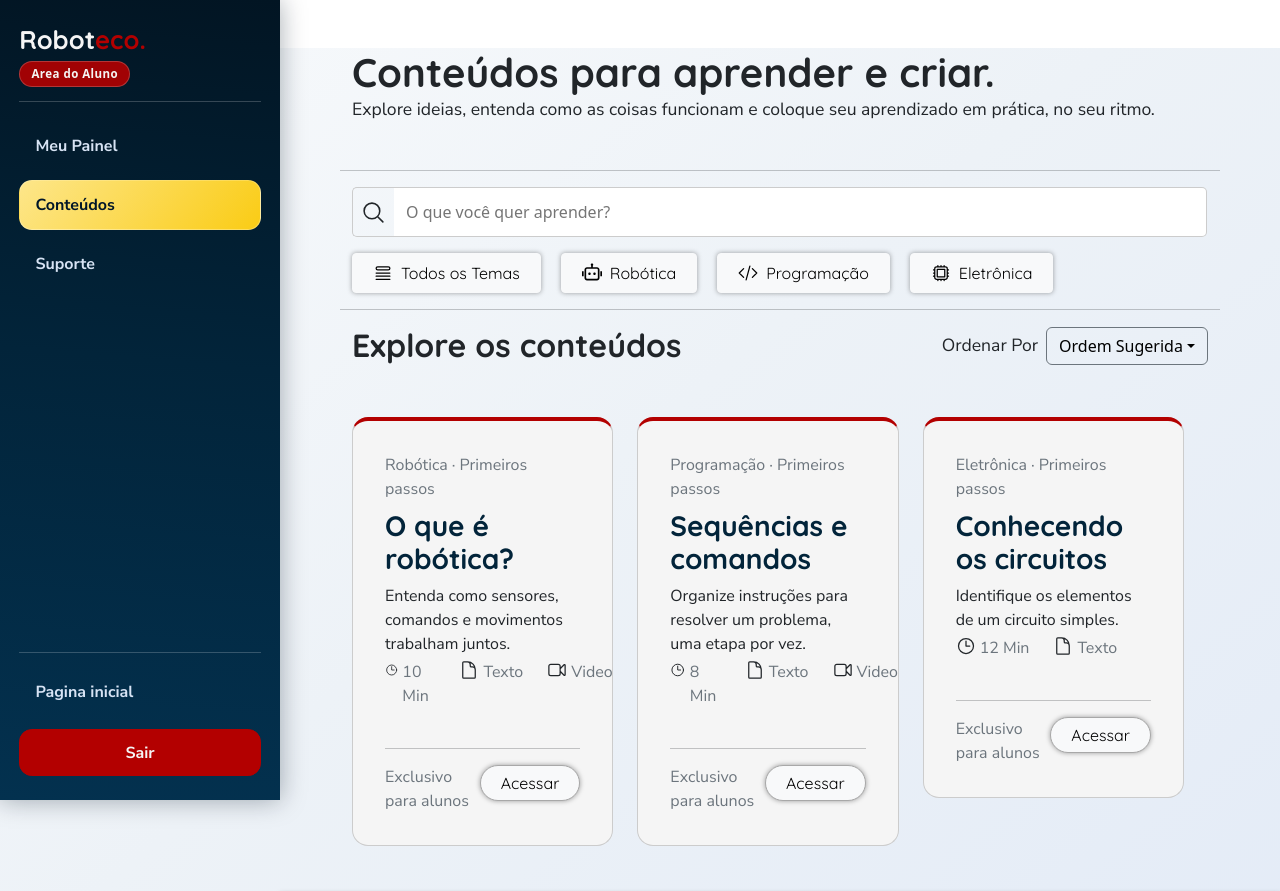
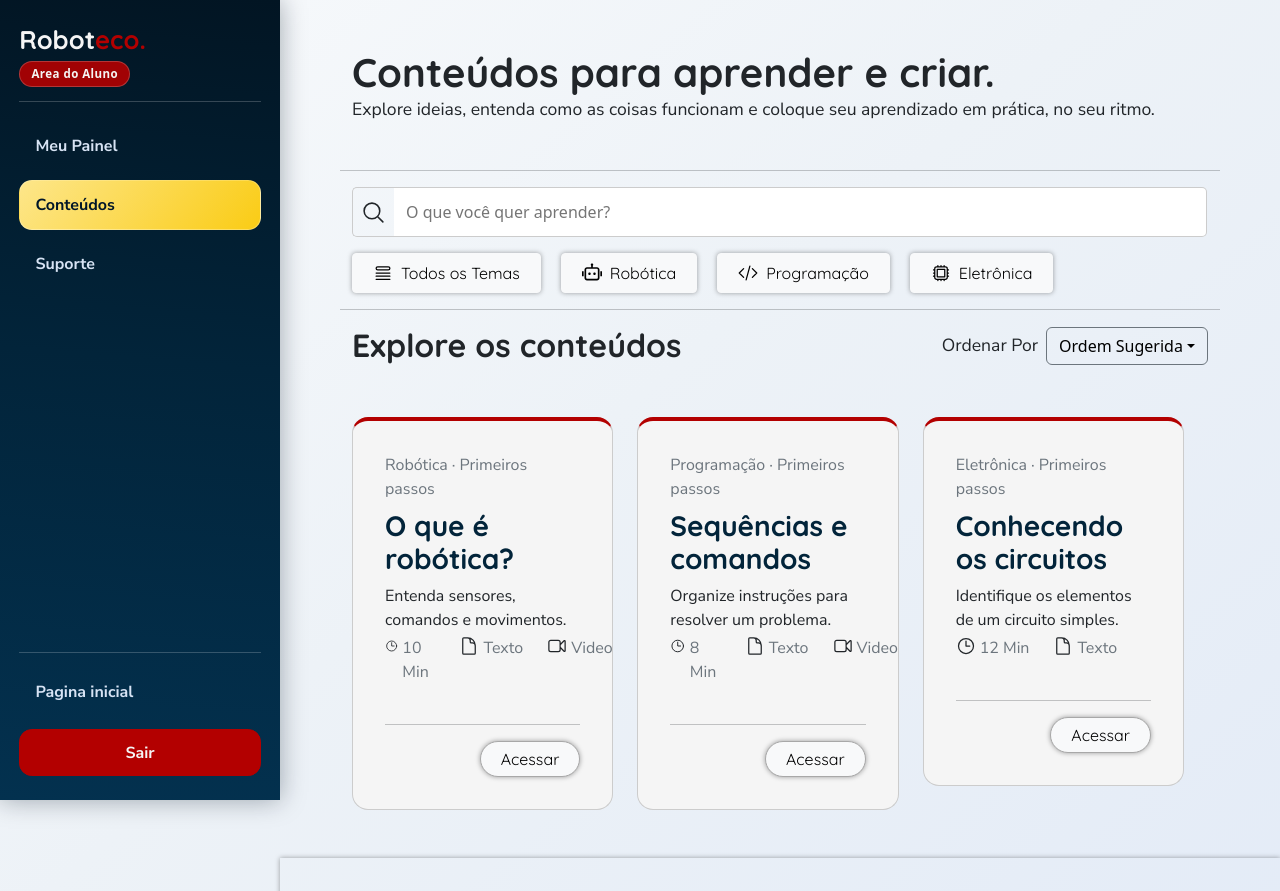
Before and after one commit to MigSilverS/roboteco, a Next.js app: page /aluno/conteudos in a window 1280 px wide. Shown: the top 891 px of the page. Built offline with nearby package versions, Linux system fonts and the light colour scheme.

Commit message:
Ajustes pro footer ficar no final

```diff
--- a/src/app/(pages)/aluno/conteudos/page.jsx
+++ b/src/app/(pages)/aluno/conteudos/page.jsx
@@ -65,10 +65,10 @@ export default function Conteudos() {
                 </div>
                 <div className="cards row mt-5">
                     <div className="col-12 col-sm-12 col-md-4">
-                        <CardConteudo titulo="O que é robótica?" miniTitulo="Robótica · Primeiros passos" tempo="10 Min" tipo1="Texto" tipo2="Video" texto="Entenda como sensores, comandos e movimentos trabalham juntos." />
+                        <CardConteudo titulo="O que é robótica?" miniTitulo="Robótica · Primeiros passos" tempo="10 Min" tipo1="Texto" tipo2="Video" texto="Entenda sensores, comandos e movimentos." />
                     </div>
                     <div className="col-12 col-sm-12 col-md-4">
-                        <CardConteudo titulo="Sequências e comandos" miniTitulo="Programação · Primeiros passos" tempo="8 Min" tipo1="Texto" tipo2="Video" texto="Organize instruções para resolver um problema, uma etapa por vez." />
+                        <CardConteudo titulo="Sequências e comandos" miniTitulo="Programação · Primeiros passos" tempo="8 Min" tipo1="Texto" tipo2="Video" texto="Organize instruções para resolver um problema." />
                     </div>
                     <div className="col-12 col-sm-12 col-md-4">
                         <CardConteudo titulo="Conhecendo os circuitos" miniTitulo="Eletrônica · Primeiros passos" tempo="12 Min" tipo1="Texto" texto="Identifique os elementos de um circuito simples." />
--- a/src/app/components/Cards/CardConteudo/CardConteudo.jsx
+++ b/src/app/components/Cards/CardConteudo/CardConteudo.jsx
@@ -91,7 +91,7 @@ export default function CardConteudo({ miniTitulo, titulo, subtitulo, texto, tem
 
             <hr />
             <div className="d-flex justify-content-between">
-                <Texto classe={"my-auto text-secondary"} texto={disp || "Exclusivo para alunos"} />
+                <Texto classe={"my-auto text-secondary"} />
                 <div>
                     <Botao texto={disp == "Público" ? "Ver Demonstração" : "Acessar"} href={disp == "Público" ? "/aluno/conteudos" : "/login"} classe="btn-light" estilo={{ border: "1px solid #a8a8a8ff" }} />
                 </div>
--- a/src/app/components/Footer/Footer.jsx
+++ b/src/app/components/Footer/Footer.jsx
@@ -33,7 +33,7 @@ export default function Footer() {
 
     return (
         <>
-            <footer className={`${styles.container} py-4`}>
+            <footer className={`${styles.container} py-4 mt-auto`}>
                 <div className="d-flex justify-content-md-around justify-content-center align-items-center flex-wrap">
 
                     <div className="d-flex justify-content-center align-items-center flex-wrap gap-3 p-2">
--- a/src/app/components/SidebarPosLogin/SidebarPosLogin.module.css
+++ b/src/app/components/SidebarPosLogin/SidebarPosLogin.module.css
@@ -99,6 +99,9 @@
 .mainArea {
   width: 100%;
   padding-left: 0;
+  min-height: 100vh;
+  display: flex;
+  flex-direction: column;
 }
 
 .mobileTopbar {
--- a/src/app/layout.js
+++ b/src/app/layout.js
@@ -4,7 +4,7 @@ import "./globals.css";
 export default function RootLayout({ children, }) {
   return (
     <html lang="pt-br">
-      <body>{children}</body>
+      <body className="d-flex flex-column min-vh-100">{children}</body>
     </html>
   );
 }
```
